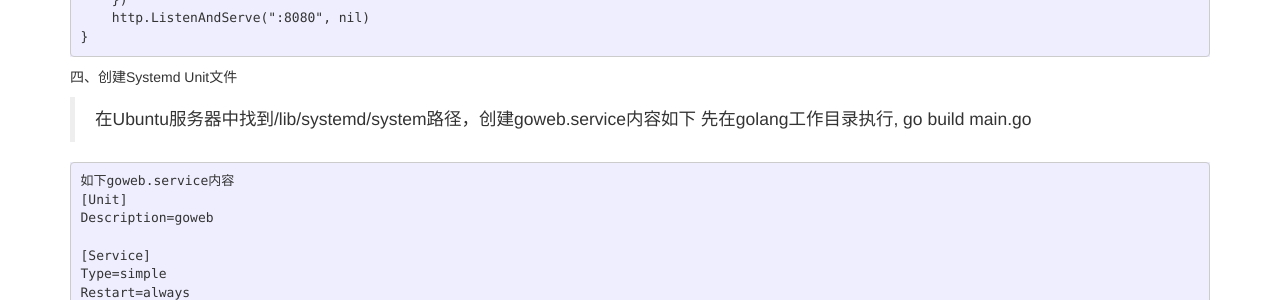
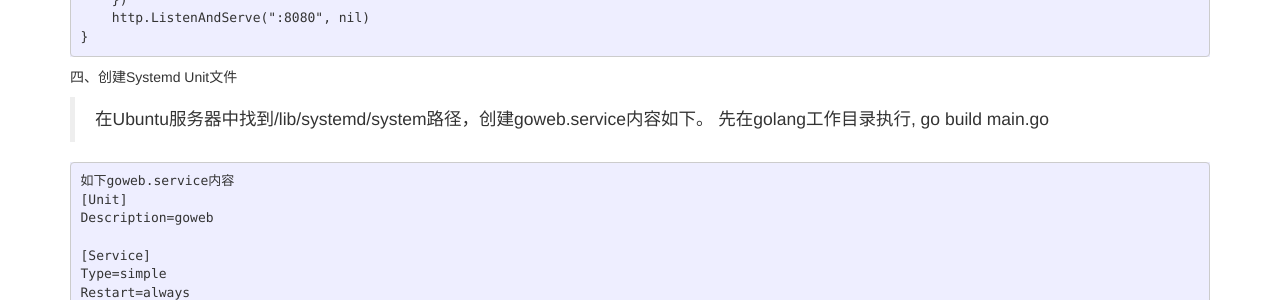
Before and after one commit to ityangbaojin/ityangbaojin.github.io, a Jekyll site: the page built from _posts/2020-07-17-ubuntu-go-web.md, in a window 1280 px wide and 900 px high, scrolled down 1120 px. Shown: the part 151-451 px from the top of the window. Built offline with Jekyll 4.4.1, drawn with Linux system fonts in a browser that asks for light colours; comment, search, counter and statistics services are not loaded.

````diff
--- a/_posts/2020-07-17-ubuntu-go-web.md
+++ b/_posts/2020-07-17-ubuntu-go-web.md
@@ -53,8 +53,8 @@ func main() {
 ```
 
 四、创建Systemd Unit文件
->在Ubuntu服务器中找到/lib/systemd/system路径，创建goweb.service内容如下
-先在golang工作目录执行, go build main.go
+>在Ubuntu服务器中找到/lib/systemd/system路径，创建goweb.service内容如下。
+    先在golang工作目录执行, go build main.go
 
 ```
 如下goweb.service内容
````
